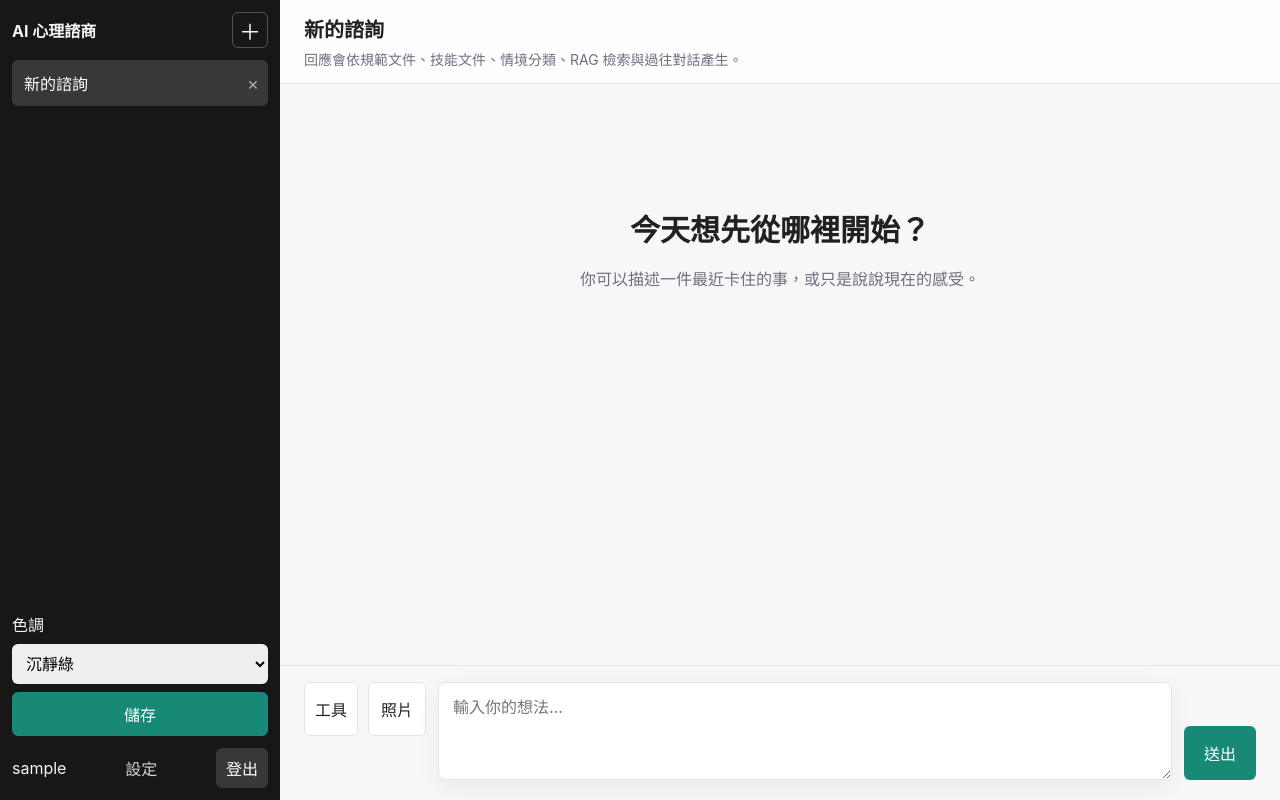
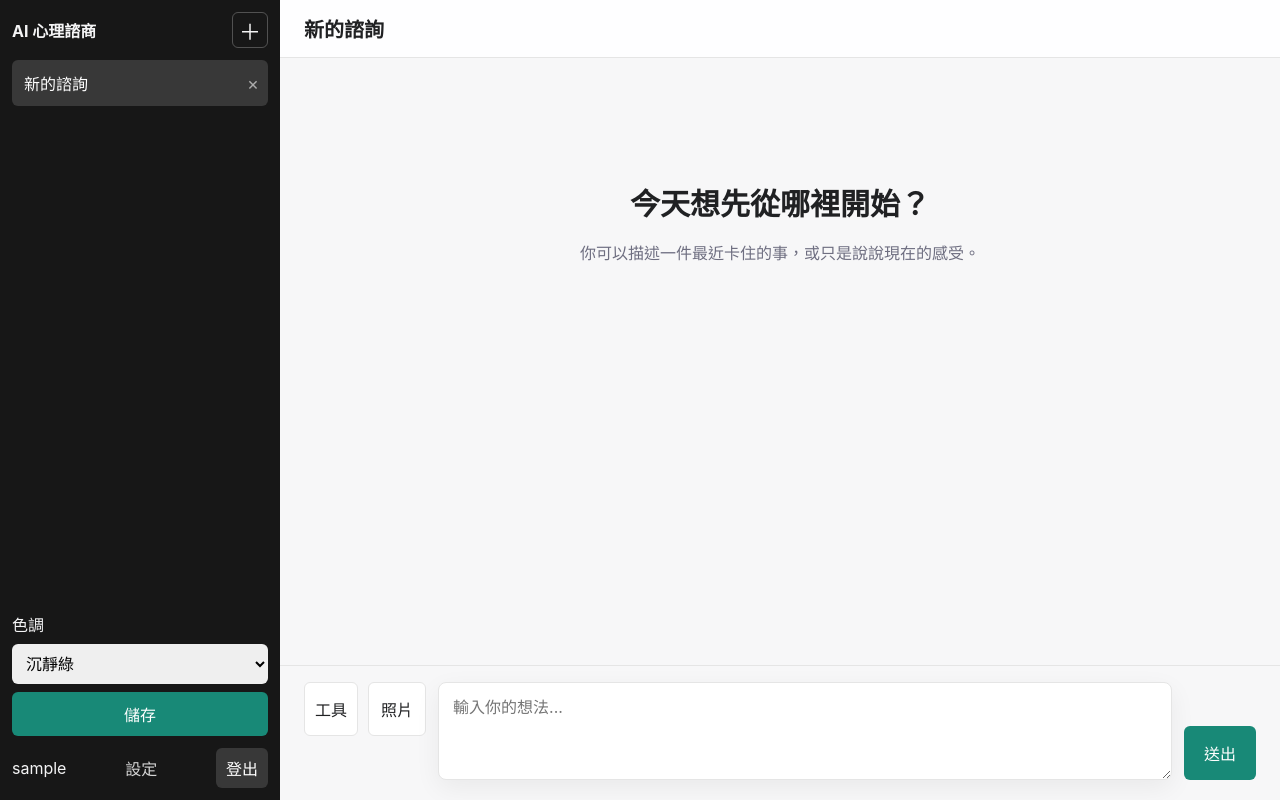
Before and after one commit to tanalex0228-hash/mental-counseling-ai, a Django app: page / in a window 1280 px wide. Run offline with Django 4.2, Linux system fonts and the light colour scheme; the visitor is signed in with stand-in values (Sample User, id 1); data comes from the database, SQL or seed files in the repository; data that the repository does not hold is empty; some libraries are stand-ins or nearby versions.

Commit message:
Hide chat header subtitle

```diff
--- a/templates/chat/home.html
+++ b/templates/chat/home.html
@@ -42,7 +42,7 @@
       <button type="button" class="mobile-menu-button" id="mobileMenuButton" aria-label="開啟對話列表">☰</button>
       <div>
         <h1>{{ room.title }}</h1>
-        <p>回應會依規範文件、技能文件、情境分類、RAG 檢索與過往對話產生。</p>
+        <!--<p>回應會依規範文件、技能文件、情境分類、RAG 檢索與過往對話產生。</p>-->
       </div>
     </header>
 
```
